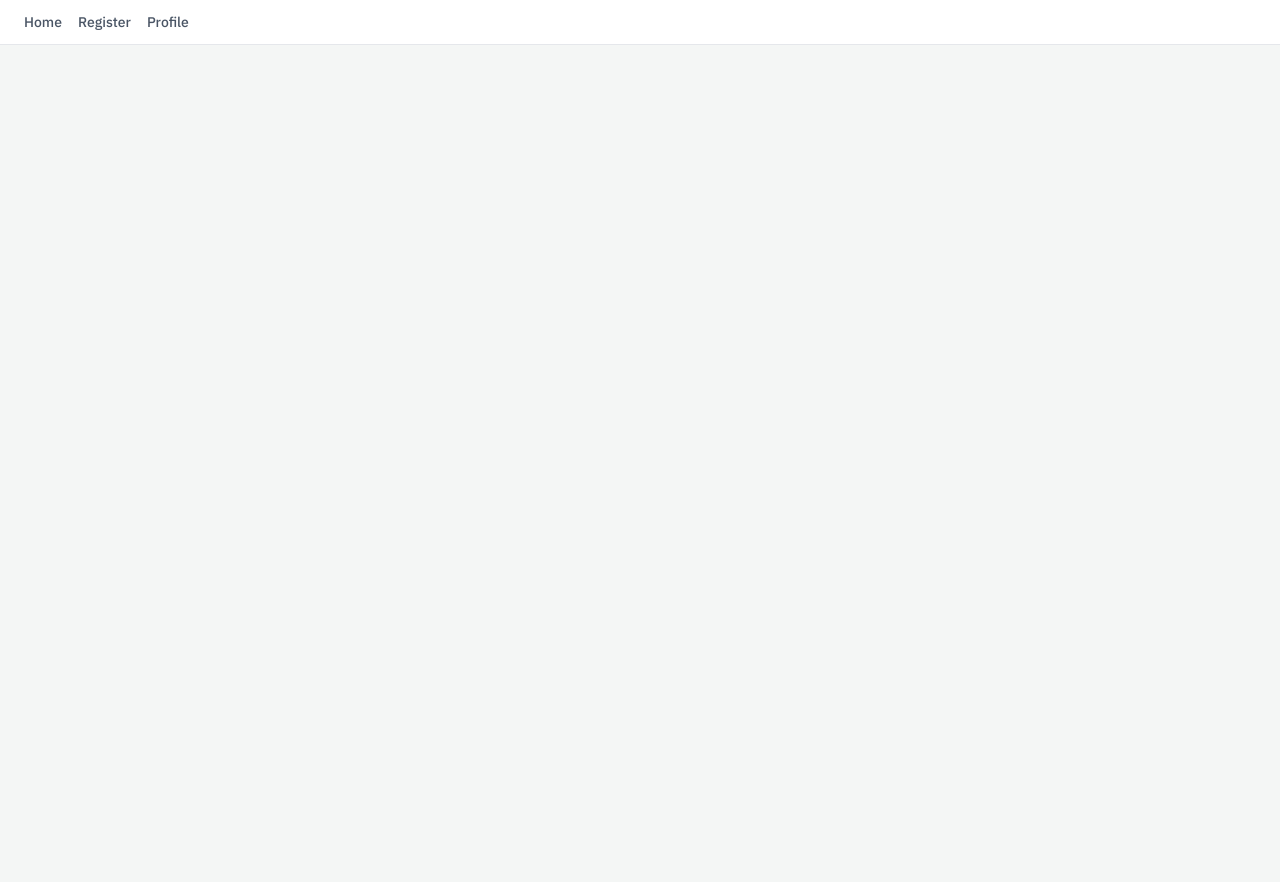
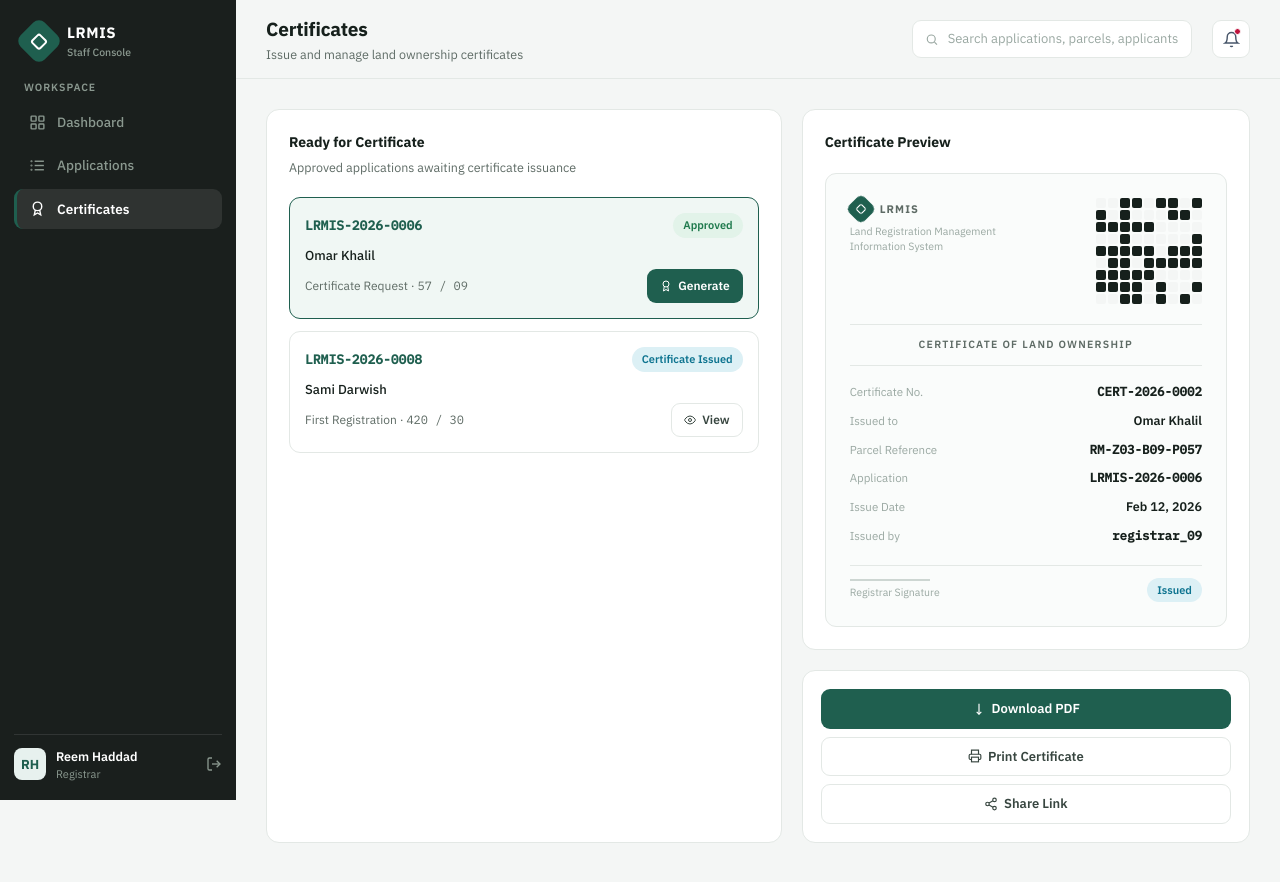
Before and after one commit to IbrahimHashhash/Land-Registration-Management-System, a React (Vite) app in the folder frontend/: page /certificates in a window 1280 px wide. Shown: the top 882 px of the page. Before the commit the page ends 800 px from the top, so only its background shows below. Built offline with nearby package versions, Linux system fonts and the light colour scheme; no server answers.

Commit message:
certifacte page

```diff
--- a/frontend/src/App.jsx
+++ b/frontend/src/App.jsx
@@ -2,19 +2,33 @@ import React from 'react'
 import { BrowserRouter, Routes, Route, Link } from 'react-router-dom'
 import RegisterApplicant from './pages/RegisterApplicant'
 import ApplicantProfile from './pages/ApplicantProfile'
+import StaffDashboard from './pages/StaffDashboard'
+import ApplicationManagement from './pages/ApplicationManagement'
+import ApplicationDetails from './pages/ApplicationDetails'
+import RegistrarReview from './pages/RegistrarReview'
+import CertificateIssuance from './pages/CertificateIssuance'
 
 export default function App() {
   return (
     <BrowserRouter>
-      <nav className="bg-white border-b border-gray-200 px-6 py-3 flex gap-4 text-sm font-medium text-gray-600">
-        <Link to="/" className="hover:text-blue-600">Home</Link>
-        <Link to="/register" className="hover:text-blue-600">Register</Link>
-        <Link to="/profile" className="hover:text-blue-600">Profile</Link>
-      </nav>
       <Routes>
-        <Route path="/" element={<h1 className="p-6 text-2xl font-bold">LRMIS Applicant Portal</h1>} />
-        <Route path="/register" element={<RegisterApplicant />} />
-        <Route path="/profile" element={<ApplicantProfile />} />
+        <Route path="/"                    element={<StaffDashboard />} />
+        <Route path="/applications"        element={<ApplicationManagement />} />
+        <Route path="/applications/:id"    element={<ApplicationDetails />} />
+        <Route path="/review/:id"           element={<RegistrarReview />} />
+        <Route path="/certificates"        element={<CertificateIssuance />} />
+        <Route path="/register" element={
+          <div className="max-w-3xl mx-auto px-6 py-8">
+            <Link to="/" className="text-sm text-blue-600 hover:underline">← Back to Dashboard</Link>
+            <RegisterApplicant />
+          </div>
+        } />
+        <Route path="/profile" element={
+          <div className="max-w-5xl mx-auto px-6 py-8">
+            <Link to="/" className="text-sm text-blue-600 hover:underline">← Back to Dashboard</Link>
+            <ApplicantProfile />
+          </div>
+        } />
       </Routes>
     </BrowserRouter>
   )
--- /dev/null
+++ b/frontend/src/pages/CertificateIssuance.jsx
@@ -0,0 +1,212 @@
+import React, { useState, useMemo } from 'react'
+import AppShell from '../components/AppShell'
+import Card from '../components/ui/Card'
+import Button from '../components/ui/Button'
+import { TYPES } from '../theme'
+import StatusBadge from '../components/ui/StatusBadge'
+
+const READY = [
+  {
+    id: 'LRMIS-2026-0006',
+    status: 'approved',
+    applicant: 'Omar Khalil',
+    type: 'certificate_request',
+    parcel: '57 / 09',
+    zone: 'ZONE-RM-03',
+    canGenerate: true,
+    certNo: 'CERT-2026-0002',
+    parcelRef: 'RM-Z03-B09-P057',
+    date: 'Feb 12, 2026',
+    issuedBy: 'registrar_09',
+  },
+  {
+    id: 'LRMIS-2026-0008',
+    status: 'certificate_issued',
+    applicant: 'Sami Darwish',
+    type: 'first_registration',
+    parcel: '420 / 30',
+    zone: 'ZONE-RM-01',
+    canGenerate: false,
+    certNo: 'CERT-2026-0003',
+    parcelRef: 'RM-Z01-B30-P420',
+    date: 'Feb 14, 2026',
+    issuedBy: 'registrar_14',
+  },
+]
+
+function QRPlaceholder({ seed }) {
+  const size = 9
+  const cells = useMemo(() => {
+    let s = seed
+    return Array.from({ length: size * size }, () => {
+      s = (s * 1664525 + 1013904223) & 0xffffffff
+      return (s >>> 0) / 0xffffffff > 0.45
+    })
+  }, [seed])
+  return (
+    <div className="inline-grid gap-[2px]" style={{ gridTemplateColumns: `repeat(${size}, 10px)` }}>
+      {cells.map((filled, i) => (
+        <div
+          key={i}
+          className={`w-[10px] h-[10px] rounded-[2px] ${filled ? 'bg-[#16201c]' : 'bg-[#f4f6f5]'}`}
+        />
+      ))}
+    </div>
+  )
+}
+
+export default function CertificateIssuance() {
+  const [selected, setSelected] = useState('LRMIS-2026-0006')
+  const cert = READY.find(a => a.id === selected) || READY[0]
+
+  return (
+    <AppShell title="Certificates" subtitle="Issue and manage land ownership certificates">
+
+      <div className="grid gap-5" style={{ gridTemplateColumns: '1.15fr 1fr' }}>
+
+        {/* Ready for Certificate */}
+        <Card className="p-[22px]">
+          <div className="text-[14px] font-bold text-[#16201c] mb-[5px]">Ready for Certificate</div>
+          <div className="text-[12.5px] text-[#5e6b65] mb-5">
+            Approved applications awaiting certificate issuance
+          </div>
+
+          <div className="space-y-3">
+            {READY.map(app => (
+              <button
+                key={app.id}
+                onClick={() => setSelected(app.id)}
+                className={`w-full text-left p-[15px] rounded-[11px] border transition-colors cursor-pointer font-[inherit] ${
+                  selected === app.id
+                    ? 'border-[#1f5f4f] bg-[#f0f7f4]'
+                    : 'border-[#e3e8e5] bg-white hover:bg-[#f8faf9]'
+                }`}
+              >
+                <div className="flex items-center justify-between mb-2">
+                  <span className="mono text-[13px] font-semibold text-[#1f5f4f]">{app.id}</span>
+                  <StatusBadge status={app.status} />
+                </div>
+                <div className="text-[13px] text-[#16201c] font-medium mb-1">{app.applicant}</div>
+                <div className="flex items-center justify-between">
+                  <div className="text-[12px] text-[#5e6b65]">
+                    {TYPES[app.type] || app.type} · <span className="mono">{app.parcel}</span>
+                  </div>
+                  {app.canGenerate ? (
+                    <Button variant="primary" size="sm">
+                      <svg width="12" height="12" viewBox="0 0 24 24" fill="none" stroke="currentColor" strokeWidth="2">
+                        <circle cx="12" cy="8" r="6"/>
+                        <path d="M15.477 12.89L17 22l-5-3-5 3 1.523-9.11"/>
+                      </svg>
+                      Generate
+                    </Button>
+                  ) : (
+                    <Button variant="ghost" size="sm">
+                      <svg width="12" height="12" viewBox="0 0 24 24" fill="none" stroke="currentColor" strokeWidth="2">
+                        <path d="M1 12s4-8 11-8 11 8 11 8-4 8-11 8-11-8-11-8z"/>
+                        <circle cx="12" cy="12" r="3"/>
+                      </svg>
+                      View
+                    </Button>
+                  )}
+                </div>
+              </button>
+            ))}
+          </div>
+        </Card>
+
+        {/* Certificate Preview */}
+        <div className="flex flex-col gap-5">
+          <Card className="p-[22px]">
+            <div className="text-[14px] font-bold text-[#16201c] mb-5">Certificate Preview</div>
+
+            {/* Certificate document */}
+            <div className="bg-[#fafcfb] border border-[#e3e8e5] rounded-[11px] p-[24px]">
+
+              {/* Header */}
+              <div className="flex items-start justify-between mb-5">
+                <div>
+                  <div className="flex items-center gap-2 mb-1">
+                    <div className="w-[22px] h-[22px] rounded-md bg-[#1f5f4f] flex items-center justify-center rotate-45 shrink-0">
+                      <div className="w-[8px] h-[8px] border-[1.5px] border-white rounded-[2px]" />
+                    </div>
+                    <span className="text-[11px] font-bold tracking-[.1em] text-[#5e6b65] uppercase">LRMIS</span>
+                  </div>
+                  <div className="text-[10.5px] text-[#9aa8a2] leading-snug max-w-[160px]">
+                    Land Registration Management<br />Information System
+                  </div>
+                </div>
+                <QRPlaceholder seed={cert.id.charCodeAt(cert.id.length - 1)} />
+              </div>
+
+              {/* Title */}
+              <div className="border-t border-b border-[#e3e8e5] py-3 mb-4 text-center">
+                <div className="text-[10.5px] font-semibold uppercase tracking-[.12em] text-[#5e6b65]">
+                  Certificate of Land Ownership
+                </div>
+              </div>
+
+              {/* Fields */}
+              <div className="space-y-[10px]">
+                {[
+                  ['Certificate No.',    cert.certNo,    true ],
+                  ['Issued to',          cert.applicant, false],
+                  ['Parcel Reference',   cert.parcelRef, true ],
+                  ['Application',        cert.id,        true ],
+                  ['Issue Date',         cert.date,      false],
+                  ['Issued by',          cert.issuedBy,  true ],
+                ].map(([label, value, mono]) => (
+                  <div key={label} className="flex justify-between items-baseline gap-3">
+                    <span className="text-[11.5px] text-[#9aa8a2] shrink-0">{label}</span>
+                    <span className={`text-[12.5px] font-semibold text-[#16201c] text-right ${mono ? 'mono' : ''}`}>
+                      {value}
+                    </span>
+                  </div>
+                ))}
+              </div>
+
+              {/* Footer */}
+              <div className="mt-5 pt-3 border-t border-[#e3e8e5] flex items-center justify-between">
+                <div>
+                  <div className="w-[80px] h-[1.5px] bg-[#cdd6d2] mb-1" />
+                  <div className="text-[10.5px] text-[#9aa8a2]">Registrar Signature</div>
+                </div>
+                <span className="text-[11px] font-semibold px-[10px] py-[4px] rounded-full bg-[#dcf0f5] text-[#0e7490]">
+                  Issued
+                </span>
+              </div>
+            </div>
+          </Card>
+
+          {/* Action buttons */}
+          <Card className="p-[18px]">
+            <div className="flex flex-col gap-2">
+              <Button variant="primary" className="w-full justify-center">
+                <svg width="14" height="14" viewBox="0 0 24 24" fill="none" stroke="currentColor" strokeWidth="2">
+                  <polyline points="8 17 12 21 16 17"/>
+                  <line x1="12" y1="3" x2="12" y2="21"/>
+                </svg>
+                Download PDF
+              </Button>
+              <Button variant="ghost" className="w-full justify-center">
+                <svg width="14" height="14" viewBox="0 0 24 24" fill="none" stroke="currentColor" strokeWidth="2">
+                  <polyline points="6 9 6 2 18 2 18 9"/>
+                  <path d="M6 18H4a2 2 0 0 1-2-2v-5a2 2 0 0 1 2-2h16a2 2 0 0 1 2 2v5a2 2 0 0 1-2 2h-2"/>
+                  <rect x="6" y="14" width="12" height="8"/>
+                </svg>
+                Print Certificate
+              </Button>
+              <Button variant="ghost" className="w-full justify-center">
+                <svg width="14" height="14" viewBox="0 0 24 24" fill="none" stroke="currentColor" strokeWidth="2">
+                  <circle cx="18" cy="5" r="3"/><circle cx="6" cy="12" r="3"/><circle cx="18" cy="19" r="3"/>
+                  <line x1="8.59" y1="13.51" x2="15.42" y2="17.49"/>
+                  <line x1="15.41" y1="6.51" x2="8.59" y2="10.49"/>
+                </svg>
+                Share Link
+              </Button>
+            </div>
+          </Card>
+        </div>
+      </div>
+    </AppShell>
+  )
+}
```
